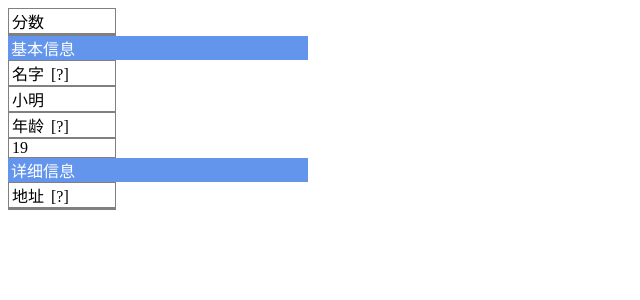
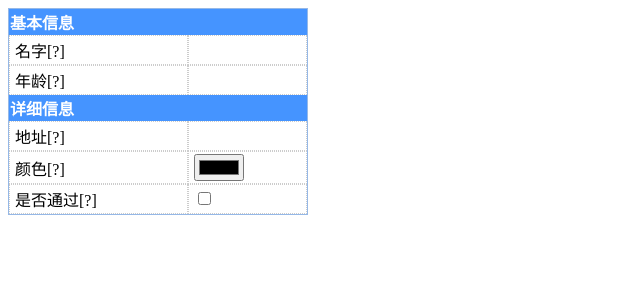
Before and after one commit to mokeyish/ngx-property-grid, an Angular app: page / in a window 1280 px wide. Shown: the top 300 px of the page, without its empty margins (0-640 px from the left). Built offline with nearby package versions, Linux system fonts and the light colour scheme.

Commit message:
dynamic-component

```diff
--- a/src/app/app.component.ts
+++ b/src/app/app.component.ts
@@ -27,8 +27,14 @@ export class Student {
     @$meta({name: '地址', description: '住址', group: '详细信息'})
     address: string;
 
-    @$meta({name: '分数', componentType: PropertyGridComponent})
-    score: Score;
+    @$meta({name: '颜色', description: '颜色', group: '详细信息', type: 'color'})
+    color: string;
+
+    @$meta({name: '是否通过', description: '是否通过', group: '详细信息', type: 'checkbox'})
+    isPass: string;
+
+    // @$meta({name: '分数', componentType: PropertyGridComponent, hidden: true})
+    // score: Score;
 }
 
 
--- a/src/app/app.module.ts
+++ b/src/app/app.module.ts
@@ -1,18 +1,18 @@
-import { BrowserModule } from '@angular/platform-browser';
-import { NgModule } from '@angular/core';
+import {BrowserModule} from '@angular/platform-browser';
+import {NgModule} from '@angular/core';
 
-import { AppComponent } from './app.component';
-import { PropertyGridComponent } from './components/property-grid/property-grid.component';
+import {AppComponent} from './app.component';
+import {PropertyGridModule} from './components/property-grid';
 
 @NgModule({
     declarations: [
         AppComponent,
-        PropertyGridComponent
     ],
     imports: [
-        BrowserModule
+        BrowserModule, PropertyGridModule
     ],
     providers: [],
     bootstrap: [AppComponent]
 })
-export class AppModule { }
+export class AppModule {
+}
--- /dev/null
+++ b/src/app/components/property-grid/controls/checkbox.ts
@@ -0,0 +1,10 @@
+import {Component} from '@angular/core';
+
+@Component({
+    selector: 'simple-checkbox',
+    template: `<input type="checkbox"/>`
+})
+export class CheckboxComponent {
+    constructor() {
+    }
+}
--- /dev/null
+++ b/src/app/components/property-grid/controls/color.ts
@@ -0,0 +1,10 @@
+import {Component} from '@angular/core';
+
+@Component({
+    selector: 'simple-color',
+    template: `<input type="color"/>`
+})
+export class ColorComponent {
+    constructor() {
+    }
+}
--- /dev/null
+++ b/src/app/components/property-grid/controls/dynamic-component.ts
@@ -0,0 +1,78 @@
+/**
+ * Created by YISH on 2018/01/12.
+ */
+
+import {
+    Component,
+    ComponentFactoryResolver, DoCheck, Input, OnChanges,
+    OnInit, SimpleChanges, Type, ViewContainerRef
+} from '@angular/core';
+import {ComponentRef} from '@angular/core/src/linker/component_factory';
+import * as _ from 'lodash';
+
+@Component({
+    selector: 'dynamic-component',
+    template: ``
+})
+export class DynamicComponent implements OnInit, DoCheck, OnChanges {
+    private component: ComponentRef<IDynamicComponent>;
+
+    @Input() componentType: Type<any>;
+
+    constructor(private componentFactoryResolver: ComponentFactoryResolver, private entry: ViewContainerRef) {
+    }
+
+    ngOnInit() {
+        this.buildComponent();
+    }
+
+    ngDoCheck(): void {
+        if (this.component) {
+            if (this.component.componentType !== this.componentType) {
+                this.buildComponent();
+            }
+            // if (!_.isEqual(this.component.instance.options, this.componentOptions)) {
+            //     this.options.componentOptions = this.componentOptions = this.component.instance.options;
+            // }
+        }
+    }
+
+    ngOnChanges(changes: SimpleChanges): void {
+        // if (changes.options && changes.options.currentValue) {
+        //     if (changes.options.currentValue.componentOptions !== this.componentOptions) {
+        //         this.componentOptions = changes.options.currentValue.componentOptions;
+        //         if (this.component) {
+        //             this.component.instance.options = this.componentOptions;
+        //         }
+        //     }
+        // }
+    }
+
+    private buildComponent(): void {
+        if (!this.componentType) {
+            return;
+        }
+        try {
+            if (this.component) {
+                this.component.destroy();
+            }
+            // this.entry.clear();
+            const componentFactory = this.componentFactoryResolver.resolveComponentFactory<IDynamicComponent>(this.componentType);
+            const component = this.entry.createComponent(componentFactory);
+            // component.instance.options = this.componentOptions;
+            this.component = component;
+        } catch (e) {
+            console.error('load component error.');
+            console.error(e);
+        }
+    }
+}
+
+export interface IComponentLoaderOptions {
+    componentType: Type<IDynamicComponent | any>;
+    componentOptions?: any;
+}
+
+export interface IDynamicComponent {
+    options: any;
+}
--- /dev/null
+++ b/src/app/components/property-grid/index.ts
@@ -0,0 +1,25 @@
+import {PropertyGridComponent} from './property-grid.component';
+import {CommonModule} from '@angular/common';
+import {NgModule} from '@angular/core';
+import {CheckboxComponent} from './controls/checkbox';
+import {ColorComponent} from './controls/color';
+import {DynamicComponent} from './controls/dynamic-component';
+
+
+@NgModule({
+    imports: [
+        CommonModule
+    ],
+    entryComponents: [CheckboxComponent, ColorComponent],
+    declarations: [
+        PropertyGridComponent,
+        CheckboxComponent,
+        ColorComponent,
+        DynamicComponent
+    ],
+    exports: [
+        PropertyGridComponent,
+    ]
+})
+export class PropertyGridModule {
+}
--- a/src/app/components/property-grid/property-grid-item-meta.ts
+++ b/src/app/components/property-grid/property-grid-item-meta.ts
@@ -5,8 +5,11 @@ export interface PropertyGridItemMeta {
     description?: string;
     order?: string;
     group?: string;
-    hidden?: boolean;
+    hidden?: boolean; // default false
     componentType?: Type<any>;
+    singleRow?: boolean; // default true
+    options?: any;
+    type?: string; // boolean number options label color
 }
 
 export const $meta = (meta: PropertyGridItemMeta) =>
--- a/src/app/components/property-grid/property-grid.component.html
+++ b/src/app/components/property-grid/property-grid.component.html
@@ -1,20 +1,14 @@
-<div class="property-grid" [ngStyle]="{width: width}">
-    <div  *ngFor="let group of groups">
-        <div class="property-grid-group">
-            <div class="property-grid-group-label">{{group.name}}</div>
-            <div class="property-grid-items">
-                <div class="property-grid-item" *ngFor="let item of group.items">
-                    <div>
-                        <div class="property-grid-label">
-                            <span>{{item.meta.name}}</span> <span *ngIf="item.meta.description" [title]="item.meta.description" style="margin-left: 7px">[?]</span>
-                        </div>
-
-                        <div class="property-grid-control">
-                            <span>{{options[item.key]}}</span>
-                        </div>
-                    </div>
-                </div>
-            </div>
-        </div>
-    </div>
+<div class="property-grid">
+    <table class="property-grid-table" [ngStyle]="{width: width}">
+        <tbody>
+        <tr [ngSwitch]="row.type" *ngFor="let row of rows" [ngClass]="row.type == 'group'? 'property-grid-group-row':'property-grid-row'">
+            <!--<td [attr.colspan]="row.colspan"></td>-->
+            <td *ngSwitchCase="'group'" colspan="2" class="property-grid-group">{{row.name}}</td>
+            <td *ngSwitchCase="'item'" colspan="1" class="property-grid-label">{{row.name}}<span *ngIf="row.description" [title]="row.description">[?]</span></td>
+            <td *ngSwitchCase="'item'" colspan="1" class="property-grid-control">
+                <dynamic-component [componentType]="row.meta.componentType"></dynamic-component>
+            </td>
+        </tr>
+        </tbody>
+    </table>
 </div>
--- a/src/app/components/property-grid/property-grid.component.scss
+++ b/src/app/components/property-grid/property-grid.component.scss
@@ -1,32 +1,36 @@
 
 .property-grid {
 
-    .property-grid-group {
-        .property-grid-group-label {
-            padding-left: 3px;
-            background-color: cornflowerblue;
-            color: white;
-        }
+
+
+    .property-grid-table {
+        border: solid 1px #95B8E7;
+        border-spacing: 0;
     }
 
-    .property-grid-items {
-
+    .property-grid-group-row {
+        background-color: #368bffeb;
+        font-weight: bold;
+        color: white;
+    }
+    .property-grid-group {
     }
 
-    .property-grid-item {
-        display: flex;
+    .property-grid-row {
     }
 
     .property-grid-label, .property-grid-control {
-        border: 0.5px solid gray;
-        padding-left: 3px;
-        padding-right: 3px;
+        //border: 0.5px solid gray;
+        //padding-left: 3px;
+        //padding-right: 3px;
+        border: dotted 1px #ccc;
+        padding: 2px 5px;
     }
 
     .property-grid-label {
-        width: 100px;
+        //width: 100px;
     }
     .property-grid-control {
-        flex: 1;
+        //flex: 1;
     }
 }
--- a/src/app/components/property-grid/property-grid.component.ts
+++ b/src/app/components/property-grid/property-grid.component.ts
@@ -1,5 +1,7 @@
-import {Component, Input, OnInit} from '@angular/core';
+import {Component, Input, OnInit, SimpleChange} from '@angular/core';
 import {PropertyGridItemMeta} from './property-grid-item-meta';
+import {ColorComponent} from './controls/color';
+import {CheckboxComponent} from './controls/checkbox';
 
 @Component({
     selector: 'ngx-property-grid',
@@ -9,28 +11,32 @@ import {PropertyGridItemMeta} from './property-grid-item-meta';
 export class PropertyGridComponent implements OnInit {
 
     private _options: any;
-
-    @Input()
-    meta: any;
+    private _meta: any;
 
     @Input()
     width: string| number;
 
     @Input()
-    set options(v: any) {
+    public set meta(v: any) {
+        this._meta = v;
+        this.initMeta();
+    }
+    public get meta(): any {
+        return this._meta;
+    }
+
+    @Input()
+    public set options(v: any) {
         if (v.__meta) {
             this.meta = v.__meta;
-            this.initMeta();
         }
         this._options = v;
     }
-    get options(): any {
+    public get options(): any {
         return this._options;
     }
 
-    public keys: string[];
-
-    public groups: Group[];
+    public rows: Array<Group | Item | any>;
 
 
     constructor() {
@@ -41,29 +47,65 @@ export class PropertyGridComponent implements OnInit {
 
     private initMeta(): void {
         const meta: object = this.meta;
-        this.groups = [];
+        this.rows = [];
         if (!meta) {
             return;
         }
 
-        const groups: Group[] = [{items: []}];
+        const groups: Group[] = [new Group(undefined)];
         for (const i in meta) {
             if (!meta.hasOwnProperty(i)) {
                 continue;
             }
-            const v = meta[i];
+            const v: PropertyGridItemMeta = meta[i];
             if (v.hidden) {
                 continue;
             }
+            switch (v.type) {
+                case 'color':
+                    v.componentType = ColorComponent;
+                    break;
+                case 'checkbox':
+                    v.componentType = CheckboxComponent;
+                    break;
+                default:
+                    break;
+            }
+
             let group = groups.find(o => o.name === v.group);
             if (!group) {
-                group = {name: v.group, items: []};
+                group = new Group(v.group);
                 groups.push(group);
             }
-            group.items.push({key: i, meta: v});
+            group.items.push(new Item(i, v));
         }
-        this.groups = groups;
+        const rows: Array<Group | Item> = [];
+        for (const g of groups) {
+            if (g.name) {
+                rows.push(g);
+            }
+            g.items.forEach(o => rows.push(o));
+        }
+        this.rows = rows;
     }
 }
 
-interface Group {name?: string; items: {key: string, meta: PropertyGridItemMeta}[]; }
+class Item {
+    public get name(): string {
+        return this.meta.name;
+    }
+    public get description(): string {
+        return this.meta.description;
+    }
+    public type = 'item';
+    constructor(public key: string, public meta: PropertyGridItemMeta) {
+    }
+}
+
+class Group {
+    public readonly items: Item[] = [];
+    public type = 'group';
+
+    constructor(public name: string) {
+    }
+}
--- a/src/tslint.json
+++ b/src/tslint.json
@@ -4,13 +4,13 @@
         "directive-selector": [
             true,
             "attribute",
-            "app",
+            ["app", "*"],
             "camelCase"
         ],
         "component-selector": [
             true,
             "element",
-            ["app","ngx"],
+            ["app","ngx", "simple", "*"],
             "kebab-case"
         ]
     }
```
